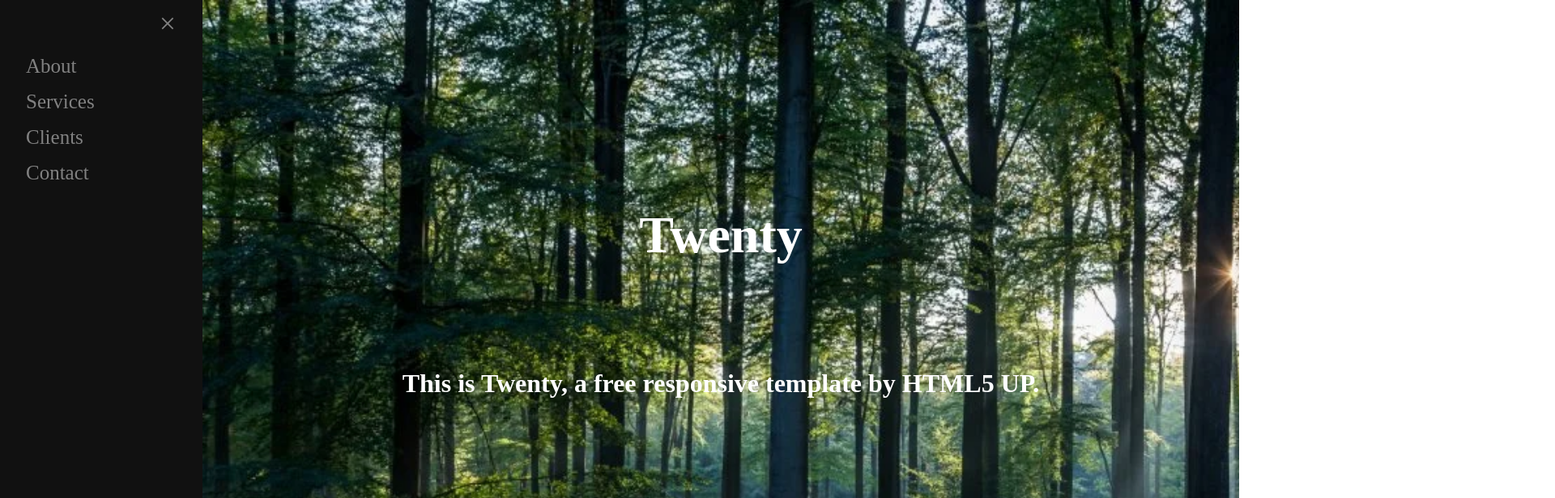
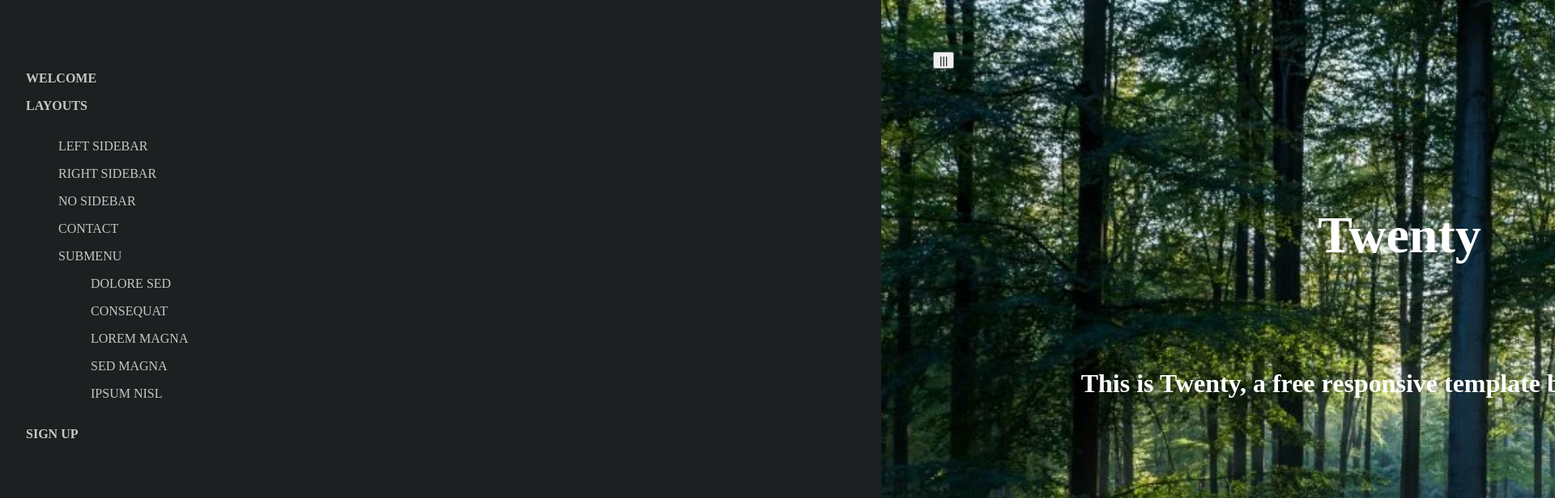
Before and after one commit to Thoinoo/ResponsiveDesignProjet2, a plain HTML site: page index.html in a window 1280 px wide. Both pictures are taken after a click on the button "|||". Shown: the top 616 px of the page at 81% size, 1920 px wide, since content can reach past the window. Drawn offline with Linux system fonts and the light colour scheme.

Commit message:
finition de la navbar

```diff
--- a/app.js
+++ b/app.js
@@ -1,7 +1,7 @@
 /* Set the width of the side navigation to 250px and the left margin of the page content to 250px */
 function openNav() {
-  document.getElementById("mySidenav").style.width = "250px";
-  document.getElementById("main").style.marginLeft = "250px";
+  document.getElementById("mySidenav").style.width = "85vw";
+  document.getElementById("main").style.marginLeft = "85vw";
 }
 
 /* Set the width of the side navigation to 0 and the left margin of the page content to 0 */
--- a/index.html
+++ b/index.html
@@ -9,16 +9,30 @@
 </head>
 <body>
     <div id="mySidenav" class="sidenav">
-        <a href="javascript:void(0)" class="closebtn" onclick="closeNav()">&times;</a>
-        <a href="#">About</a>
-        <a href="#">Services</a>
-        <a href="#">Clients</a>
-        <a href="#">Contact</a>
+
+        <a  class="h1menu" href="#"><b>WELCOME</b></a>
+        <a class="h1menu" href="#"><b>LAYOUTS</b></a>
+        <ol>
+            <a class="h2menu" href="#">LEFT SIDEBAR</a>
+            <a class="h2menu" href="#">RIGHT SIDEBAR</a>
+            <a class="h2menu" href="#">NO SIDEBAR</a>
+            <a class="h2menu" href="#">CONTACT</a>
+            <a class="h2menu" href="#">SUBMENU</a>
+            <ol>
+                <a class="h2menu" href="#">DOLORE SED</a>
+                <a class="h2menu" href="#">CONSEQUAT</a>
+                <a class="h2menu" href="#">LOREM MAGNA</a>
+                <a class="h2menu" href="#">SED MAGNA</a>
+                <a class="h2menu" href="#">IPSUM NISL</a>
+            </ol>
+        </ol>
+        <a class="h1menu" href="#"><b>SIGN UP</b></a>
     </div>
+    <div  id="main" class="main">
         <span class="navbtn">
             <input onclick="openNav()" type="button" value="|||" >
         </span>
-    <div onclick="closeNav()" id="main" class="main">
+        <div onclick="closeNav()">
             <div class="containerbgless">
                 <h1>Twenty</h1>
                 <h3>This is Twenty, a free responsive template by HTML5 UP.</h3>
@@ -103,6 +117,7 @@
                 </div>
             </div>
         </div>
+    </div>
     <script src="./app.js"></script>
 </body>
 </html>
--- a/stylesheet.css
+++ b/stylesheet.css
@@ -2,6 +2,7 @@
 {
     margin: 0;
     padding: 0;
+    overflow-x: hidden;
 }
 
 h1
@@ -36,6 +37,18 @@
     max-width: 100%;
 }
 
+/*
+.h1menu
+{
+    font-size: 2rem;
+    font-weight: bold;
+}
+
+.h2menu
+{
+    font-size: 1rem;
+}
+*/
 .navbtn
 {
     margin: 5vw;
@@ -44,30 +57,28 @@
 }
 
 .sidenav {
-    height: 100%; /* 100% Full-height */
-    width: 0; /* 0 width - change this with JavaScript */
-    position: fixed; /* Stay in place */
-    z-index: 1; /* Stay on top */
-    top: 0; /* Stay at the top */
+    height: 100%;
+    width: 0;
+    position: fixed;
+    z-index: 1;
+    top: 0;
     left: 0;
-    background-color: #111; /* Black*/
-    overflow-x: hidden; /* Disable horizontal scroll */
-    padding-top: 60px; /* Place content 60px from the top */
+    background-color: #1C2021;
+    overflow-x: hidden;
+    padding-top: 10vh;
     transition: 0.5s; /* 0.5 second transition effect to slide in the sidenav */
   }
 
   .sidenav a {
     padding: 8px 8px 8px 32px;
     text-decoration: none;
-    font-size: 25px;
-    color: #818181;
+    font-size: 1rem;
+    color: #C6C7C7;
     display: block;
     transition: 0.3s;
   }
 
-  .sidenav a:hover {
-    color: #f1f1f1;
-  }
+
 
   .sidenav .closebtn {
     position: absolute;
```
Lines whose indentation alone changed are shown as unchanged.
